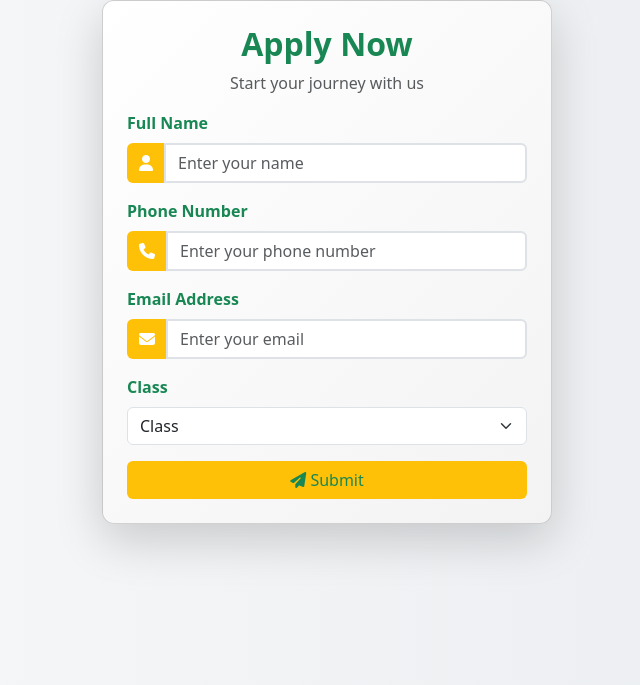
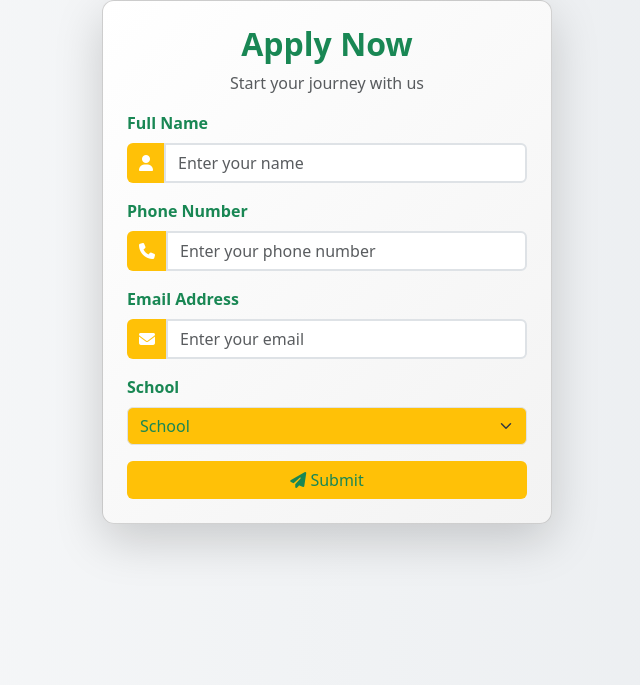
Before and after one commit to ctgroup-2022/CTWORLDSCHOOL_LANDINGPAGE, a PHP site: page /form.php in a window 1280 px wide. Shown: the top 685 px of the page, without its empty margins (313-953 px from the left). Run offline with PHP 8.4, Linux system fonts and the light colour scheme.

Commit message:
change the form

```diff
--- a/form.php
+++ b/form.php
@@ -86,20 +86,15 @@
 
                 <!-- Class Selection -->
                 <div class="mb-3">
-                    <label class="form-label" style="color:#198754;">Class</label>
+                    <label class="form-label" style="color:#198754;">School</label>
                     <div class="input-group">
 
-                        <select class="form-select">
-  <option selected>Class</option>
-  <option value="1">one</option>
-  <option value="2">Two</option>
-  <option value="3">Three</option>
-  <option value="1">One</option>
-  <option value="2">Two</option>
-  <option value="3">Three</option>
-  <option value="1">One</option>
-  <option value="2">Two</option>
-  <option value="3">Three</option>
+                        <select class="form-select" style="background-color:#ffc107;color:#198754;">
+
+  <option value="1">School</option>
+  <option value="2">Club</option>
+  <option value="3">Individual</option>
+
 </select>
                     </div>
                 </div>
```
Also changed, not shown: index.php (+6 -5 lines), assets/css/bootstrap.min.css.
